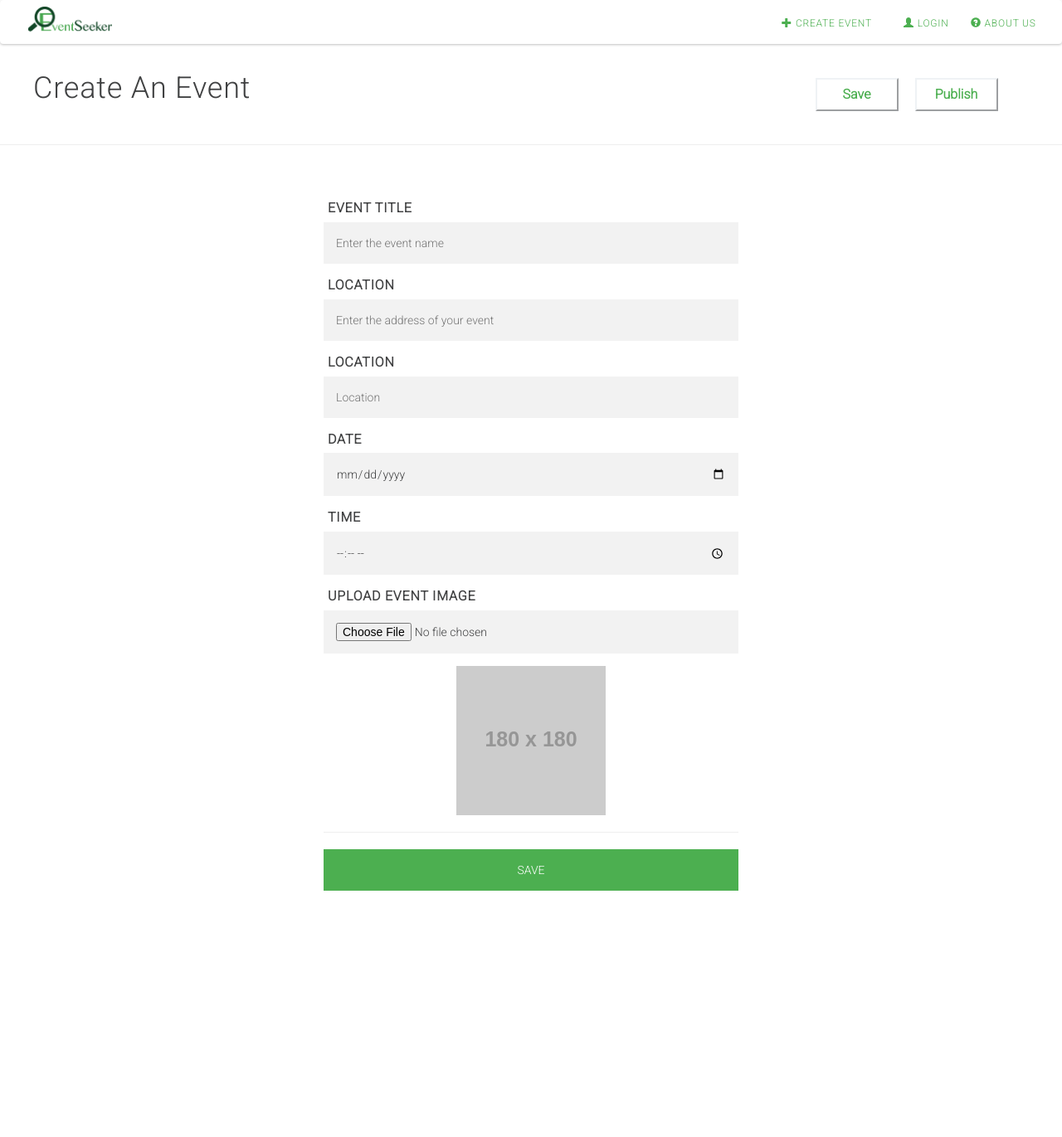
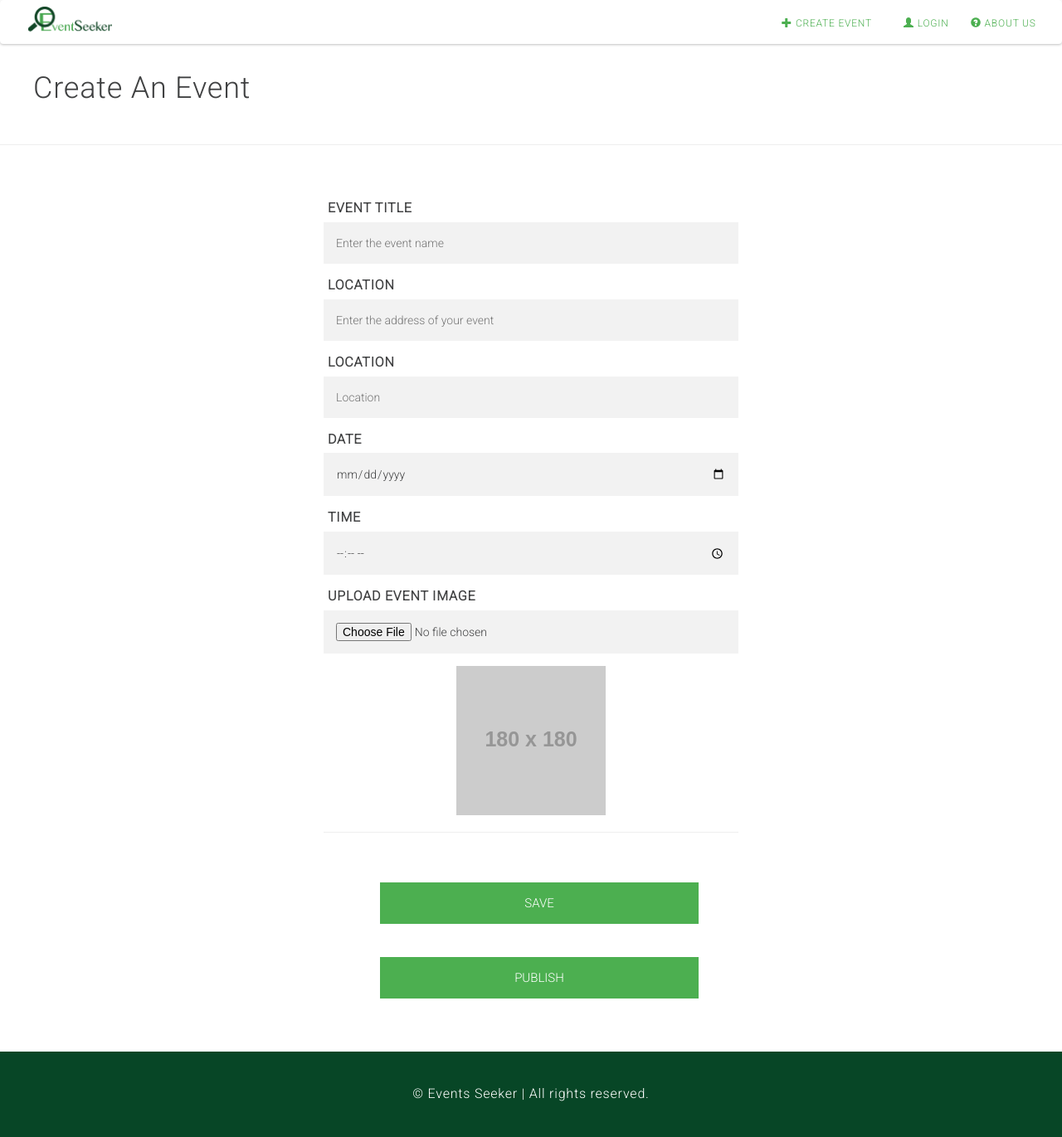
Before and after one commit to yuukizou/SI539-EventSeeker, a website: page create_event.html in a window 1280 px wide. Shown: the whole page at 83% size. Before the commit the page ends 1138 px from the top, so only its background shows below. Drawn offline with Linux system fonts and the light colour scheme; placeholder pictures from the web are drawn by us.

Commit message:
create event fix

```diff
--- a/create_event.html
+++ b/create_event.html
@@ -35,10 +35,6 @@
     <div class="navbar-header create_header">
       <h1>Create An Event</h1>
     </div>
-    <ul class="nav navbar-nav navbar-right li-right">
-      <li><div class = "cr-event-btn-li"><button type="button" class = "save-cr-btn">Save</button></div></li>
-      <li><div class = "cr-event-btn-li"><button type="button" class = "save-cr-btn">Publish</button></div></li>
-    </ul>
   </div>
   <hr>
   <div class="form row">
@@ -61,9 +57,22 @@
           <img id="mock" src="http://placehold.it/180" alt="Your Image"/>
           <hr>
         </div>
-        <button>SAVE</button>
+      <div class = "cr-event-btn-li"><button type="button" class ="save-cr-btn">Save</button></div>
+      <div class = "cr-event-btn-li"><button type="button" class ="save-cr-btn">Publish</button></div>
       </div>
     </div>
+
+
+
+        <!-- Start: Footer -->
+        <div class="container-fluid footer">
+         <div class="row footer-credit">
+          <div class="col-md-12 col-sm-12">
+            <p>&copy; Events Seeker | All rights reserved.</p>
+          </div>
+        </div>
+      </div>
+      <!-- End: Footer -->
 <script src="js/jquery.min.js"></script>
 <script type="text/javascript">
      function readURL(input) {
--- a/css/create_event.css
+++ b/css/create_event.css
@@ -27,17 +27,18 @@ h1 {
   text-transform: uppercase;
   outline: 0;
   background: #4CAF50;
-  width: 100%;
-  border: 0;
+  width: 80%;
+  height: 50px;
+  border: 1px;
   padding: 15px;
   color: #FFFFFF;
-  font-size: 14px;
+  font-size: 15px;
   -webkit-transition: all 0.3 ease;
   transition: all 0.3 ease;
   cursor: pointer;
 }
 .form button:hover,.form button:active,.form button:focus {
-  background: #43A047;
+  background: #074626;
 }
 
 .register-form {
```
Also changed, not shown: css/style.css (+6 -6 lines).
